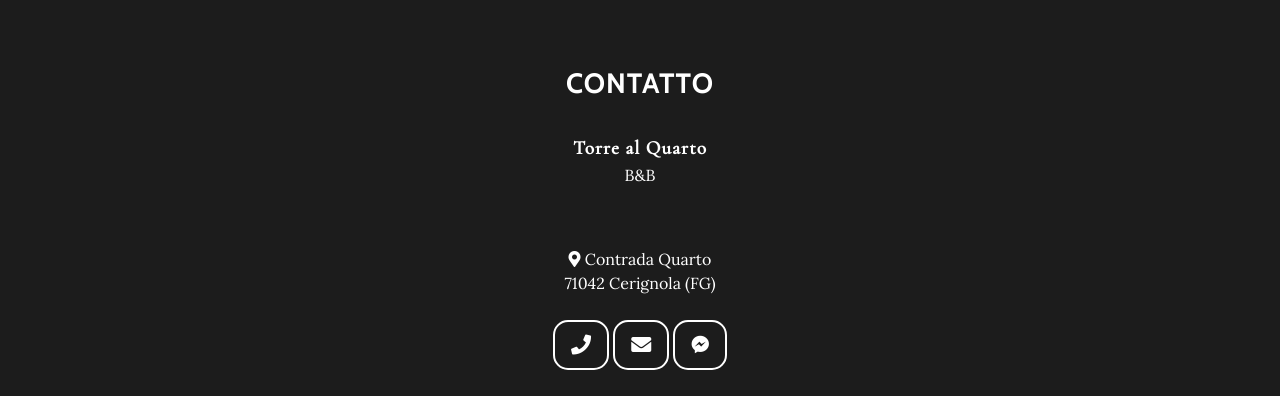
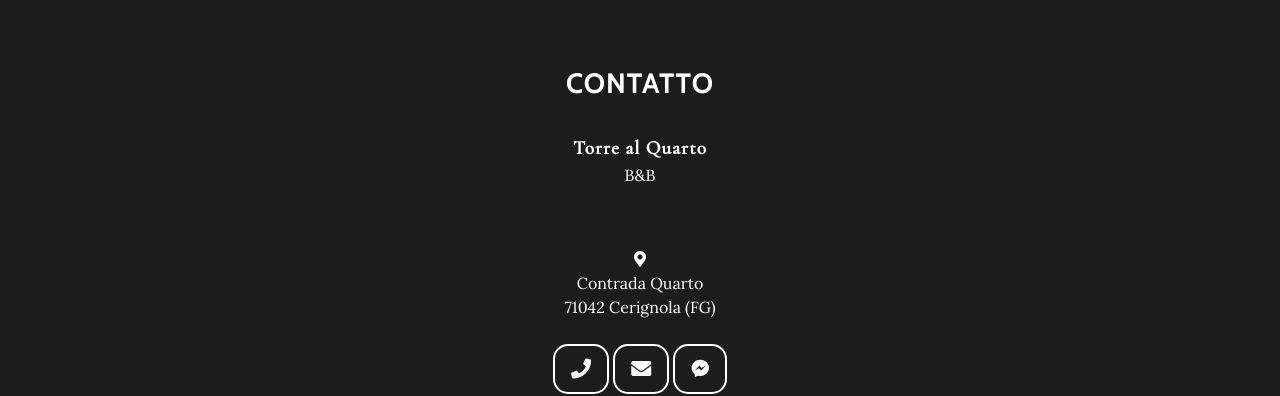
Before and after one commit to marcodileo/torrealquarto, a plain HTML site: page index.html in a window 1280 px wide. Shown: the part 2397-2793 px from the top of the page. Drawn offline with nearby package versions, Linux system fonts and the light colour scheme; some packages are replaced by stand-ins of ours.

Commit message:
Update index.html

```diff
--- a/index.html
+++ b/index.html
@@ -164,7 +164,7 @@
           <div class="col-lg-8 mx-auto">
             <h3>Contatto</h3>
 		  <p1>Torre al Quarto</p1> <p>B&amp;B</p><br>
-		  <a href="https://goo.gl/maps/SSERWfV2rM92 " target="_blank"><i class="fas fa-map-marker-alt"></i> Contrada Quarto<br>71042 Cerignola (FG)</a>
+		  <a href="https://goo.gl/maps/SSERWfV2rM92 " target="_blank"><i class="fas fa-map-marker-alt"></i><br> Contrada Quarto<br>71042 Cerignola (FG)</a>
 		  <br>
             <ul class="list-inline banner-social-buttons">
               <li class="list-inline-item">
```
